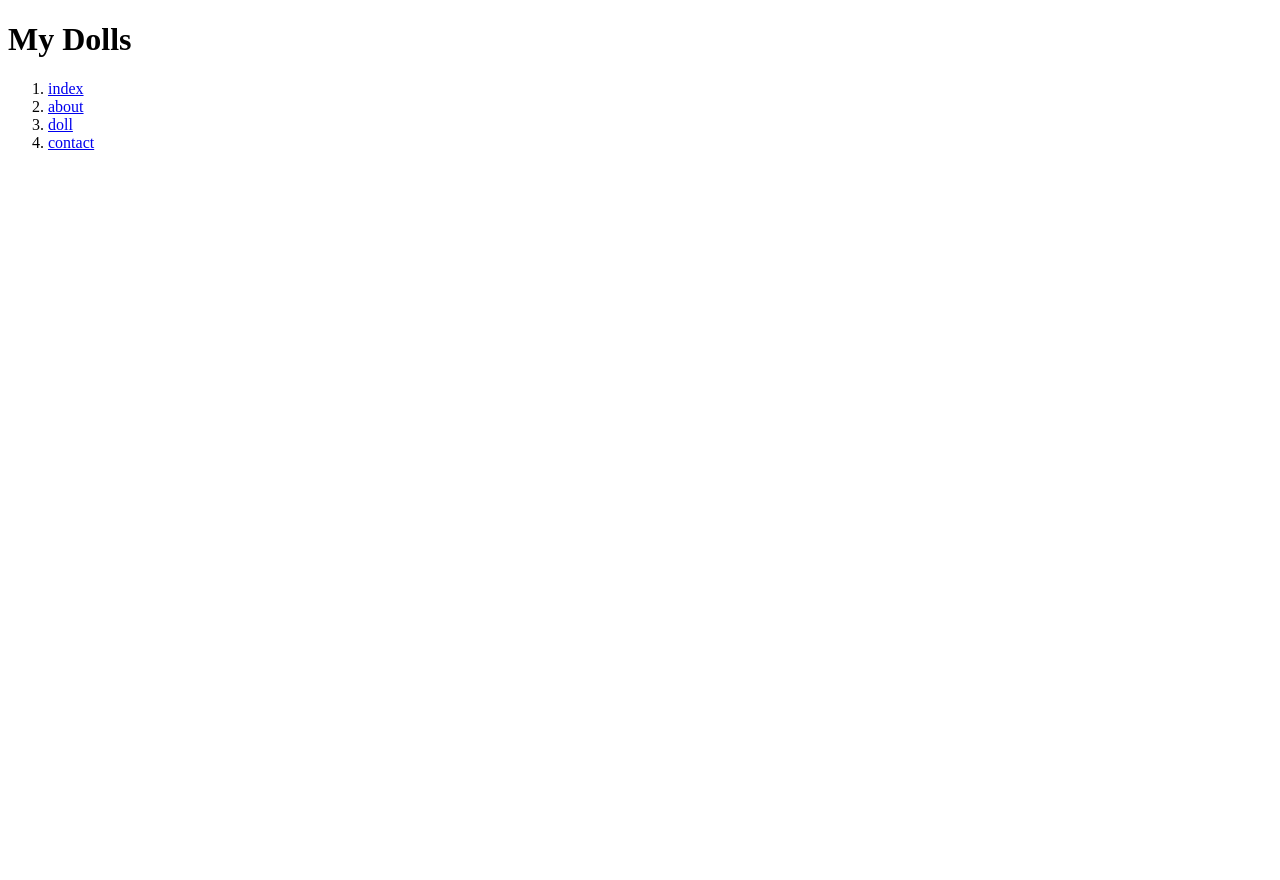
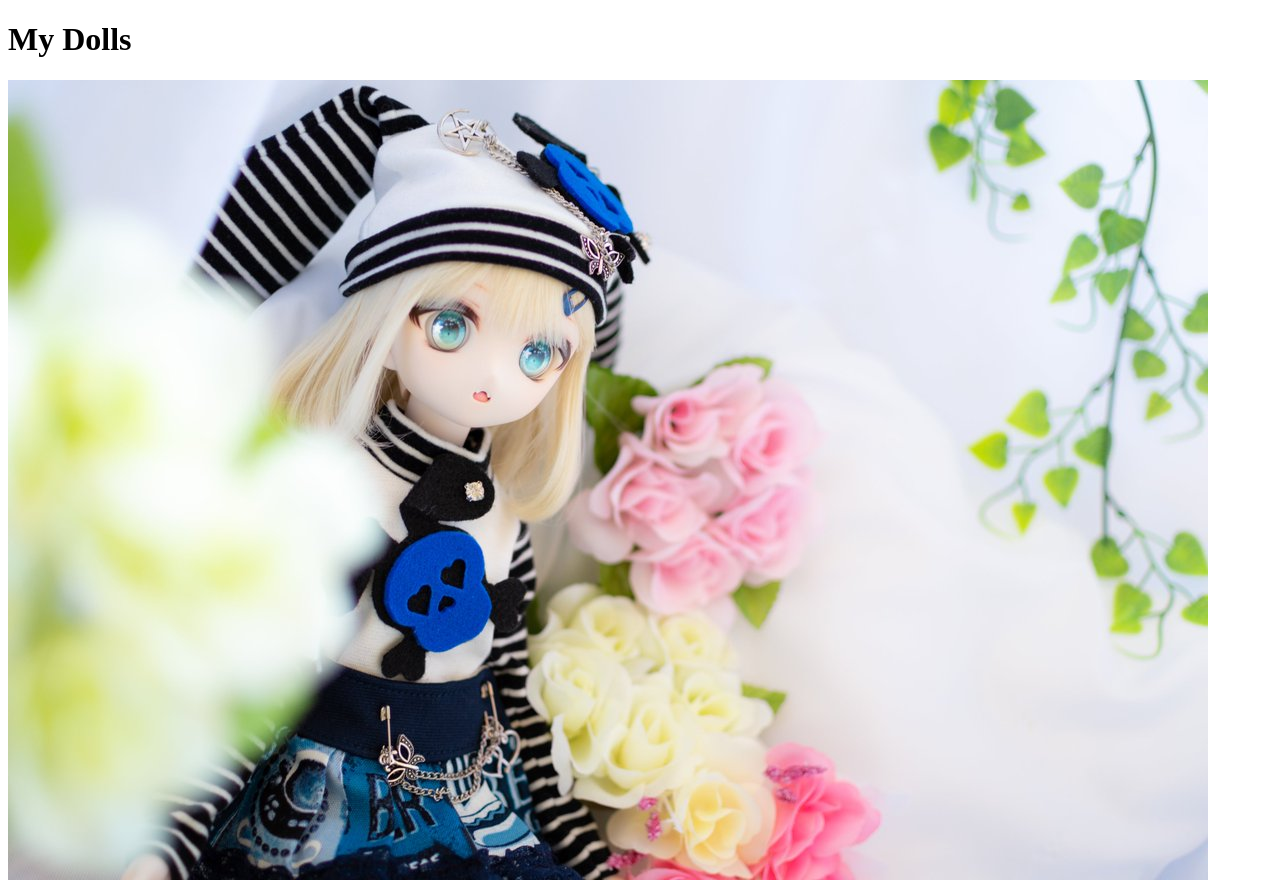
Before and after one commit to noe-sakamoto/noe-sakamoto.github.io, a plain HTML site: page doll.html in a window 1280 px wide. Shown: the top 880 px of the page. Before the commit the page ends 800 px from the top, so only its background shows below. Drawn offline with Linux system fonts and the light colour scheme.

Commit message:
try putting a doll image

```diff
--- a/doll.html
+++ b/doll.html
@@ -6,6 +6,9 @@
     </head>
     <body>
         <h1>My Dolls</h1>
+        <div>
+            <img src="images/doll1.jpg" alt="みゃー様">
+        </div>
         <ol>
             <li>
                 <a href="index.html">index</a>
```
Also changed, not shown: images/doll1.jpg (added).
